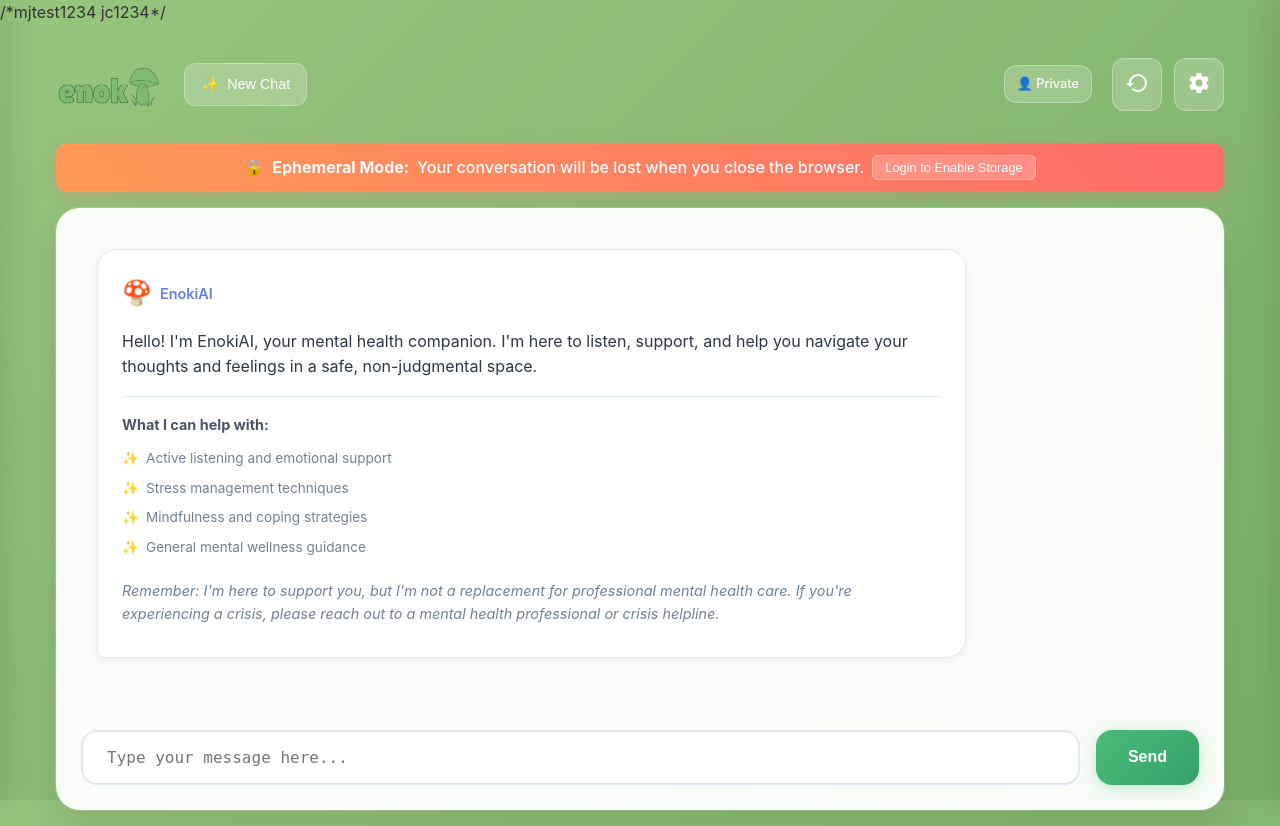
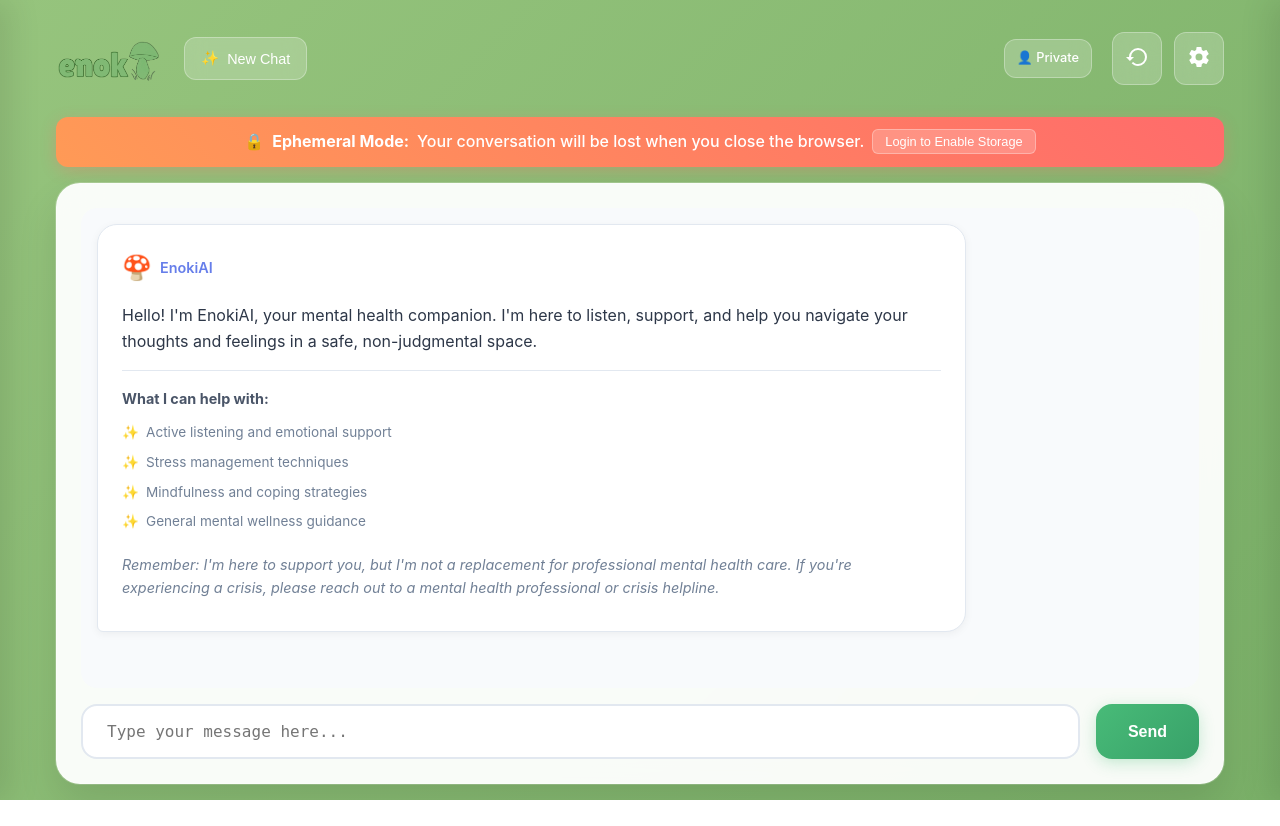
Before and after one commit to jayceebasa/EnokiMentalHealthChatbot, a Django app: page /chat/ in a window 1280 px wide. After the commit the page ends 800 px from the top, so only its background shows below. Run offline with Django 5.2, Linux system fonts and the light colour scheme; data comes from the database, SQL or seed files in the repository; data that the repository does not hold is empty.

Commit message:
Update chat.html

```diff
--- a/templates/chat.html
+++ b/templates/chat.html
@@ -1,7 +1,7 @@
 {% load static %}
 <!DOCTYPE html>
 <html lang="en">
-<head>   /*mjtest1234 jc1234*/
+<head>
     <meta charset="UTF-8">
     <meta name="viewport" content="width=device-width, initial-scale=1.0">
     <title>EnokiAI Chat</title>
```
